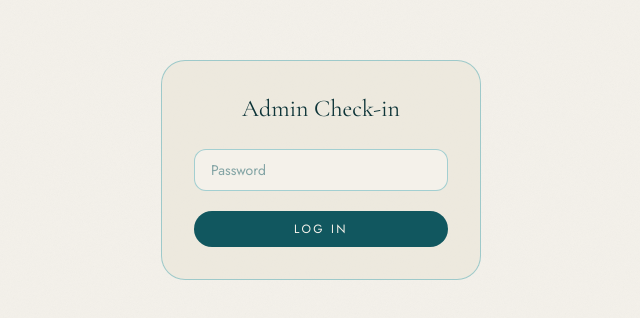
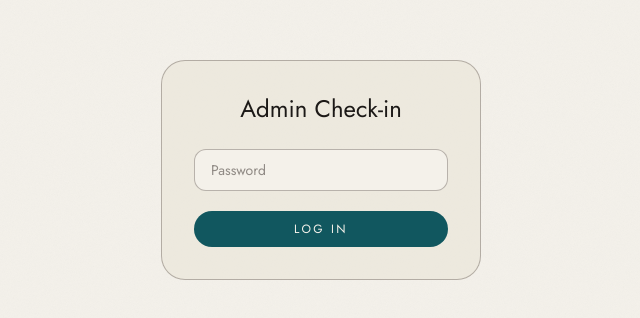
Before and after one commit to ilhamwork/wedding-invite, a React (Vite) app: page /admin/checkin in a window 1280 px wide. Shown: the part 230-548 px from the top of the page, without its empty margins (319-959 px from the left). Built offline with nearby package versions, Linux system fonts and the light colour scheme; no server answers.

Commit message:
style: replace teal palette with warm charcoal, keep teal for buttons

```diff
--- a/src/components/EventDetails.jsx
+++ b/src/components/EventDetails.jsx
@@ -48,7 +48,7 @@ export default function EventDetails() {
             href={content.event.map.googleMapsUrl}
             target="_blank"
             rel="noopener noreferrer"
-            className="inline-block px-8 py-3 rounded-full bg-sea text-cream text-xs tracking-[0.2em] uppercase hover:bg-sea-mid transition-colors"
+            className="inline-block px-8 py-3 rounded-full bg-accent text-cream text-xs tracking-[0.2em] uppercase hover:bg-accent-mid transition-colors"
           >
             {t('event.viewMap')}
           </a>
--- a/src/components/Gallery.jsx
+++ b/src/components/Gallery.jsx
@@ -85,7 +85,7 @@ export default function Gallery() {
         <AnimatePresence>
           <motion.div
             className="fixed inset-0 flex items-center justify-center"
-            style={{ zIndex: 9999, backgroundColor: 'rgba(17,87,95,0.96)' }}
+            style={{ zIndex: 9999, backgroundColor: 'rgba(28,25,23,0.96)' }}
             initial={{ opacity: 0 }}
             animate={{ opacity: 1 }}
             exit={{ opacity: 0 }}
--- a/src/components/LanguageToggle.jsx
+++ b/src/components/LanguageToggle.jsx
@@ -12,7 +12,7 @@ export default function LanguageToggle({ className = '' }) {
     <button
       type="button"
       onClick={toggle}
-      className={`font-body text-[11px] tracking-[0.25em] uppercase px-3 py-1.5 rounded-full border hairline text-ink/80 hover:bg-sea-mid hover:text-cream hover:border-sea-mid transition-colors ${className}`}
+      className={`font-body text-[11px] tracking-[0.25em] uppercase px-3 py-1.5 rounded-full border hairline text-ink/80 hover:bg-accent-mid hover:text-cream hover:border-accent-mid transition-colors ${className}`}
       aria-label="Toggle language"
     >
       {isID ? 'ID' : 'EN'} <span className="opacity-40 mx-0.5">/</span> {isID ? 'EN' : 'ID'}
--- a/src/components/MusicToggle.jsx
+++ b/src/components/MusicToggle.jsx
@@ -11,7 +11,7 @@ export default function MusicToggle() {
       type="button"
       onClick={toggle}
       aria-label={isPlaying ? t('music.pause') : t('music.play')}
-      className="fixed bottom-5 right-5 z-40 w-11 h-11 rounded-full bg-sea text-cream shadow-lg shadow-sea/20 flex items-center justify-center hover:bg-sea-mid transition-colors"
+      className="fixed bottom-5 right-5 z-40 w-11 h-11 rounded-full bg-accent text-cream shadow-lg shadow-accent/20 flex items-center justify-center hover:bg-accent-mid transition-colors"
       initial={{ opacity: 0, y: 20 }}
       animate={{ opacity: 1, y: 0 }}
       transition={{ duration: 0.5, delay: 0.6, ease: [0.22, 1, 0.36, 1] }}
--- a/src/components/Wishes.jsx
+++ b/src/components/Wishes.jsx
@@ -121,7 +121,7 @@ export default function Wishes() {
               placeholder={t('wishes.namePlaceholder')}
               className="w-full rounded-xl border hairline bg-pebble/40 px-4 py-2.5 text-sm focus:outline-none focus:ring-2 focus:ring-sea-light/40"
             />
-            {errors.name && <p className="text-xs text-sea-light mt-1">{errors.name}</p>}
+            {errors.name && <p className="text-xs text-ink-soft/70 mt-1">{errors.name}</p>}
           </div>
           <div>
             <textarea
@@ -131,12 +131,12 @@ export default function Wishes() {
               placeholder={t('wishes.messagePlaceholder')}
               className="w-full rounded-xl border hairline bg-pebble/40 px-4 py-2.5 text-sm focus:outline-none focus:ring-2 focus:ring-sea-light/40 resize-none"
             />
-            {errors.message && <p className="text-xs text-sea-light mt-1">{errors.message}</p>}
+            {errors.message && <p className="text-xs text-ink-soft/70 mt-1">{errors.message}</p>}
           </div>
           <button
             type="submit"
             disabled={submitting}
-            className="w-full py-3 rounded-full bg-sea text-cream text-xs tracking-[0.25em] uppercase hover:bg-sea-mid transition-colors disabled:opacity-60"
+            className="w-full py-3 rounded-full bg-accent text-cream text-xs tracking-[0.25em] uppercase hover:bg-accent-mid transition-colors disabled:opacity-60"
           >
             {submitting ? t('wishes.submitting') : t('wishes.submit')}
           </button>
@@ -150,7 +150,7 @@ export default function Wishes() {
           >
           {loading && <p className="text-center text-sm text-ink-soft/60">{t('common.loading')}</p>}
           {!loading && loadError && (
-            <p className="text-center text-sm text-sea-light">{t('common.error')}</p>
+            <p className="text-center text-sm text-ink-soft/70">{t('common.error')}</p>
           )}
           {!loading && !loadError && wishes.length === 0 && (
             <p className="text-center text-sm text-ink-soft/60">{t('wishes.empty')}</p>
--- a/src/index.css
+++ b/src/index.css
@@ -2,36 +2,39 @@
 @import "tailwindcss";
 
 @theme {
-  /* ── Parchment × Teal ─────────────────────────────────────────────────── */
-  /* Teks utama & aksen gelap — teal dalam */
-  --color-ink: #0D3438;
-  --color-ink-soft: #11575F;
+  /* ── Parchment × Dark Charcoal ────────────────────────────────────────── */
+  /* Teks utama & aksen gelap — charcoal hangat */
+  --color-ink: #1C1917;
+  --color-ink-soft: #3D3530;
 
-  /* Aksen — teal tengah */
-  --color-rust: #11575F;
-  --color-rust-soft: #1E7A85;
+  /* Aksen */
+  --color-rust: #3D3530;
+  --color-rust-soft: #5C534C;
 
   /* Background — krem hangat & elemen terang */
   --color-sand: #EAE5D8;
-  --color-sage: #1E7A85;
-  --color-sage-deep: #11575F;
+  --color-sage: #5C534C;
+  --color-sage-deep: #3D3530;
   --color-cream: #F4F1EA;
   --color-paper: #EAE5D8;
 
   /* Extended palette */
-  --color-sea: #11575F;
-  --color-sea-mid: #1E7A85;
-  --color-sea-light: #2A9CAA;
+  --color-sea: #2C2420;
+  --color-sea-mid: #3D3530;
+  --color-sea-light: #5C534C;
   --color-sky: #EAE5D8;
   --color-sky-deep: #D5CCBA;
   --color-mist: #F4F1EA;
-  --color-forest: #1E7A85;
-  --color-forest-deep: #11575F;
-  --color-earth: #11575F;
-  --color-earth-soft: #1E7A85;
+  --color-forest: #5C534C;
+  --color-forest-deep: #3D3530;
+  --color-earth: #3D3530;
+  --color-earth-soft: #5C534C;
   --color-pebble: #EAE5D8;
 
-  --font-display: "Cormorant Garamond", serif;
+  /* Button / CTA accent — teal tetap */
+  --color-accent: #11575F;
+  --color-accent-mid: #1E7A85;
+  --color-accent-light: #2A9CAA;
   --font-script: "Great Vibes", cursive;
   --font-body: "Jost", sans-serif;
   --font-serif-light: "Lora", serif;
@@ -84,9 +87,9 @@
     inset: 0;
     pointer-events: none;
     background-image:
-      radial-gradient(ellipse 80% 60% at 15% 20%, rgba(17,87,95,0.08) 0%, transparent 60%),
-      radial-gradient(ellipse 60% 70% at 85% 15%, rgba(30,122,133,0.09) 0%, transparent 58%),
-      radial-gradient(ellipse 50% 50% at 70% 75%, rgba(17,87,95,0.05) 0%, transparent 55%);
+      radial-gradient(ellipse 80% 60% at 15% 20%, rgba(44,36,32,0.05) 0%, transparent 60%),
+      radial-gradient(ellipse 60% 70% at 85% 15%, rgba(61,53,48,0.06) 0%, transparent 58%),
+      radial-gradient(ellipse 50% 50% at 70% 75%, rgba(44,36,32,0.03) 0%, transparent 55%);
   }
 
 
--- a/src/pages/AdminCheckin.jsx
+++ b/src/pages/AdminCheckin.jsx
@@ -39,7 +39,7 @@ function AdminLoginForm({ onAuthed }) {
         {error && <p className="text-xs text-sea-light mb-3">{t('admin.loginError')}</p>}
         <button
           type="submit"
-          className="w-full mt-3 py-2.5 rounded-full bg-sea text-cream text-xs tracking-[0.2em] uppercase hover:bg-sea-mid transition-colors"
+          className="w-full mt-3 py-2.5 rounded-full bg-accent text-cream text-xs tracking-[0.2em] uppercase hover:bg-accent-mid transition-colors"
         >
           {t('admin.login')}
         </button>
```
Also changed, not shown: src/components/GiftEnvelope.jsx (+5 -5 lines), src/components/RSVP.jsx (+8 -8 lines), src/components/RSVPWishes.jsx (+19 -19 lines).
